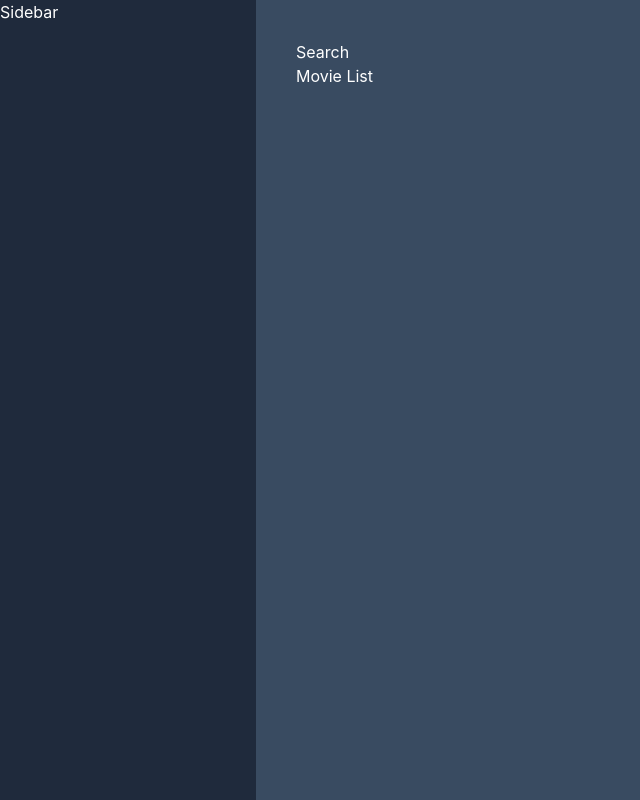
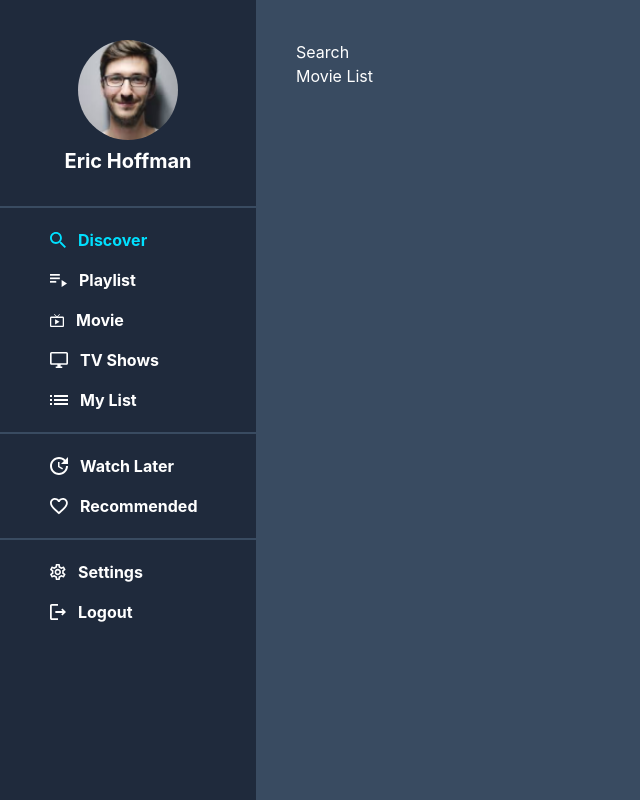
Before and after one commit to dreamer01/binge-movie, a React (Vite) app: page / in a window 1280 px wide. Shown: the whole page, without its empty margins (0-640 px from the left). Built offline with nearby package versions, Linux system fonts and the light colour scheme.

Commit message:
Adding userprofile and links to Sidebar

```diff
--- a/package.json
+++ b/package.json
@@ -21,6 +21,7 @@
     "eslint-plugin-react": "^7.32.2",
     "eslint-plugin-react-hooks": "^4.6.0",
     "eslint-plugin-react-refresh": "^0.4.1",
+    "prop-types": "^15.8.1",
     "vite": "^4.4.0"
   }
 }
--- /dev/null
+++ b/src/components/Sidebar/index.jsx
@@ -0,0 +1,34 @@
+import { LINKS, PAGES, QUICK_ACTIONS } from '../../constants/sidebar';
+import UserProfile from '../UserProfile';
+
+import Styles from './sidebar.module.css';
+
+const pathname = '/';
+
+function Sidebar() {
+  const renderLink = ({ label, path, icon: LinkIcon }) => {
+    return (
+      <a
+        className={`${Styles.link} ${path === pathname ? Styles.active : ''}`}
+        key={label}
+        href={`/${path}`}
+      >
+        <LinkIcon style={{ marginRight: 12 }} /> {label}
+      </a>
+    );
+  };
+
+  return (
+    <div>
+      <UserProfile avatarSrc='/images/avatar.png' name='Eric Hoffman' />
+      <hr className={Styles.divider} />
+      <nav className={Styles.nav}>{PAGES.map(renderLink)}</nav>
+      <hr className={Styles.divider} />
+      <nav className={Styles.nav}>{QUICK_ACTIONS.map(renderLink)}</nav>
+      <hr className={Styles.divider} />
+      <nav className={Styles.nav}>{LINKS.map(renderLink)}</nav>
+    </div>
+  );
+}
+
+export default Sidebar;
--- /dev/null
+++ b/src/components/Sidebar/sidebar.module.css
@@ -0,0 +1,22 @@
+.link{
+  display: flex;
+  align-items: center;
+  text-decoration: none;
+  color: var(--white);
+  margin-top: 16px;
+  margin-left: 50px;
+  font-weight: bold;
+}
+
+.link:hover{
+  color: var(--primary);
+}
+
+.link.active{
+  color: var(--primary);
+}
+
+.divider {
+  border: 0.5px solid var(--neutral-30);
+  margin: 20px 0px;
+}
--- a/src/pages/Discover/index.jsx
+++ b/src/pages/Discover/index.jsx
@@ -1,9 +1,12 @@
+import Sidebar from '../../components/Sidebar';
 import Styles from './discover.module.css';
 
 function Discover() {
   return (
     <div className={Styles.wrapper}>
-      <aside className={Styles.sidebar}>Sidebar</aside>
+      <aside className={Styles.sidebar}>
+        <Sidebar />
+      </aside>
       <main className={Styles.main}>
         <div>Search</div>
         <div className={Styles.listView}> Movie List</div>
```
Also changed, not shown: public/images/avatar.png (added), 1 other file (tests, documents, lock files or other folders).
